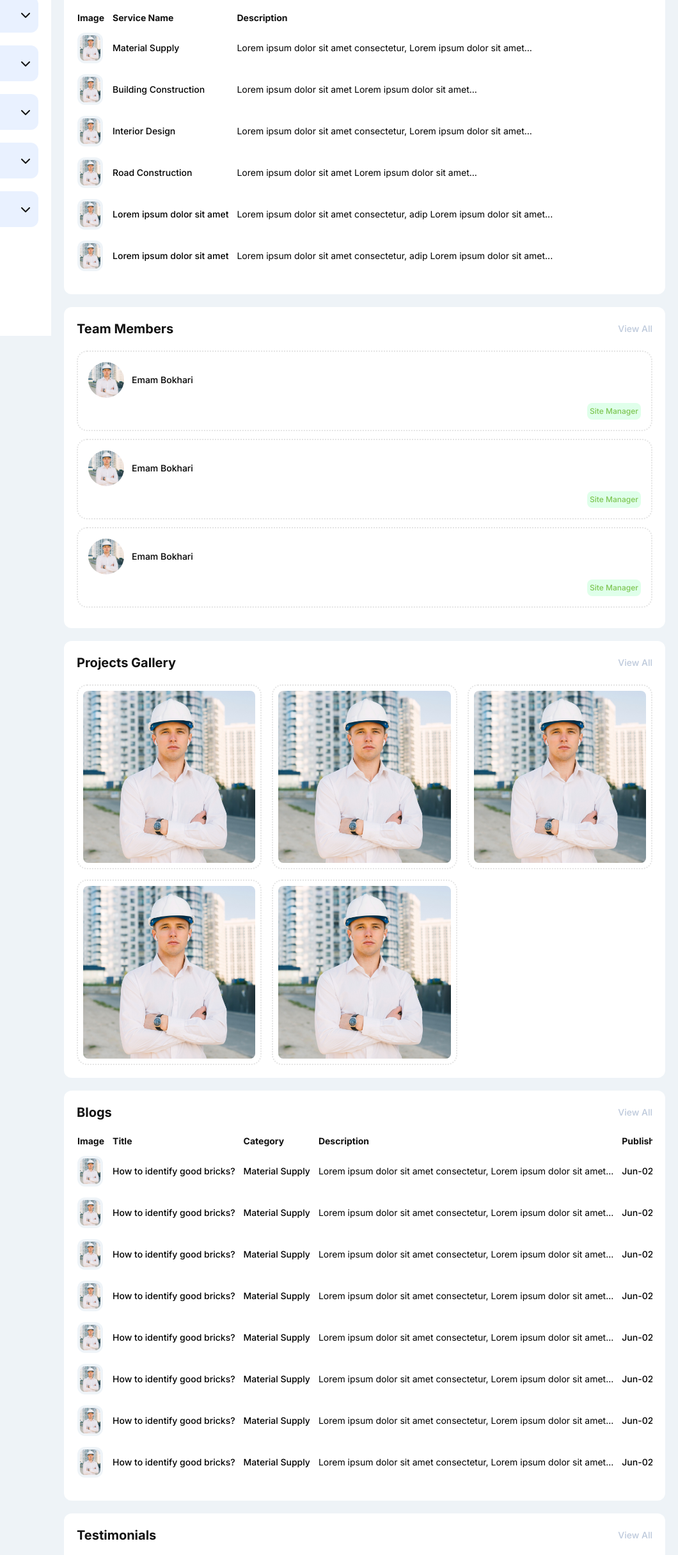
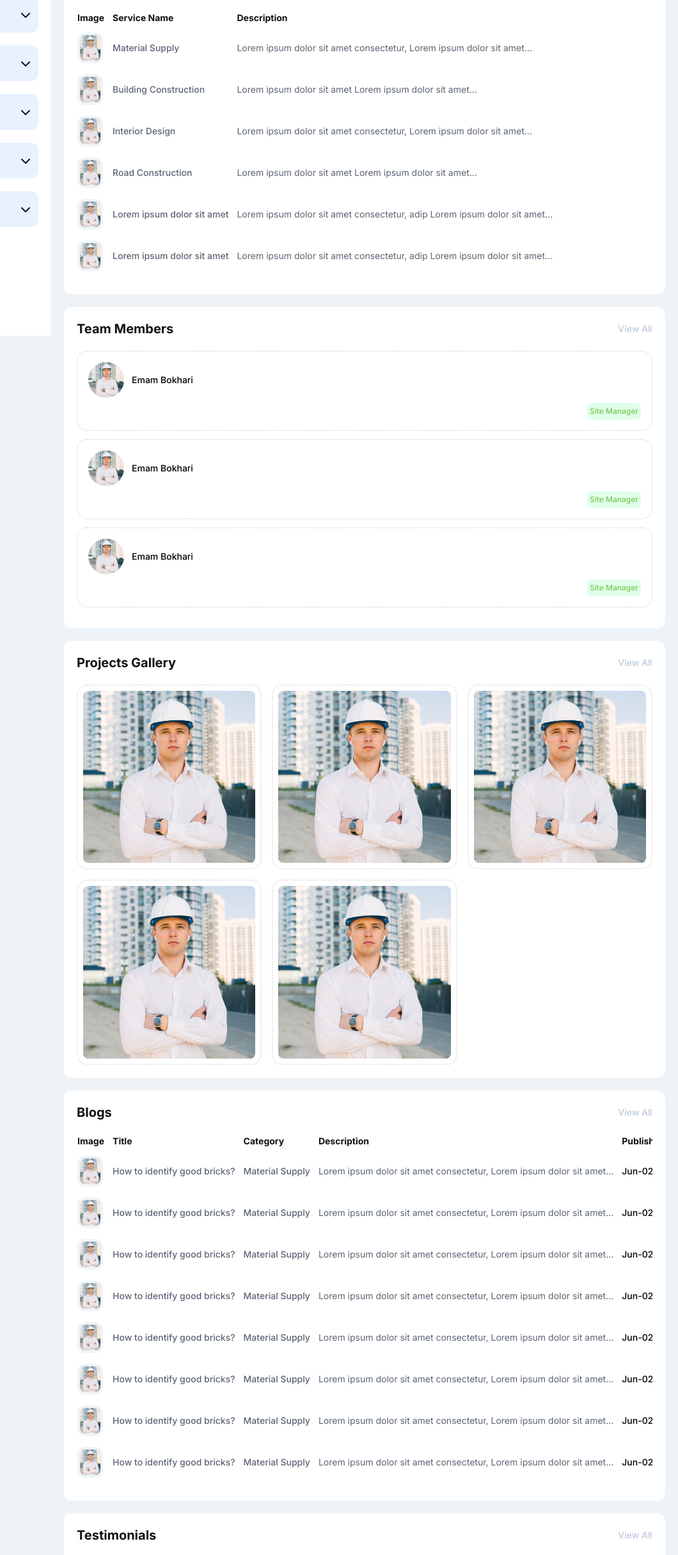
Before and after one commit to Emam-Bokhari/Construction-Portfolio-Dashboard-Template, a website: page src/index.html in a window 1280 px wide. Shown: the part 275-2706 px from the top of the page at 64% size, 220-1280 px from the left. Drawn offline with Linux system fonts and the light colour scheme.

Commit message:
fix text color

```diff
--- a/src/index.html
+++ b/src/index.html
@@ -539,8 +539,8 @@
                         <img class="w-8 h-10 object-cover rounded-lg" src="./assets/profile.jpg" alt="">
                       </div>
                     </td>
-                    <td class="pl-3 pb-4 align-middle text-sm font-[inter] font-[500] ">Material Supply</td>
-                    <td class="pl-3 pb-4 align-middle text-sm font-[inter] font-normal whitespace-nowrap 2xl:whitespace-normal">Lorem ipsum dolor sit amet consectetur, Lorem ipsum dolor sit amet...</td>
+                    <td class="pl-3 pb-4 align-middle text-sm font-[inter] font-[500] text-[#5C6573]">Material Supply</td>
+                    <td class="pl-3 pb-4 align-middle text-sm font-[inter] font-normal whitespace-nowrap 2xl:whitespace-normal text-[#5C6573]">Lorem ipsum dolor sit amet consectetur, Lorem ipsum dolor sit amet...</td>
                 </tr>
 
                 <tr >
@@ -549,8 +549,8 @@
                         <img class="w-8 h-10 object-cover rounded-lg" src="./assets/profile.jpg" alt="">
                       </div>
                     </td>
-                    <td class="pl-3 pb-4 align-middle text-sm font-[inter] font-[500] ">Building Construction</td>
-                    <td class="pl-3 pb-4  align-middle text-sm font-[inter] font-normal whitespace-nowrap 2xl:whitespace-normal">Lorem ipsum dolor sit amet Lorem ipsum dolor sit amet...</td>
+                    <td class="pl-3 pb-4 align-middle text-sm font-[inter] font-[500] text-[#5C6573]">Building Construction</td>
+                    <td class="pl-3 pb-4  align-middle text-sm font-[inter] font-normal whitespace-nowrap 2xl:whitespace-normal text-[#5C6573]">Lorem ipsum dolor sit amet Lorem ipsum dolor sit amet...</td>
                 </tr>
 
                 <tr >
@@ -559,8 +559,8 @@
                         <img class="w-8 h-10 object-cover rounded-lg" src="./assets/profile.jpg" alt="">
                       </div>
                     </td>
-                    <td class="pl-3  pb-4 align-middle text-sm font-[inter] font-[500] ">Interior Design</td>
-                    <td class="pl-3 pb-4  align-middle text-sm font-[inter] font-normal whitespace-nowrap 2xl:whitespace-normal">Lorem ipsum dolor sit amet consectetur, Lorem ipsum dolor sit amet...</td>
+                    <td class="pl-3  pb-4 align-middle text-sm font-[inter] font-[500] text-[#5C6573]">Interior Design</td>
+                    <td class="pl-3 pb-4  align-middle text-sm font-[inter] font-normal whitespace-nowrap 2xl:whitespace-normal text-[#5C6573]">Lorem ipsum dolor sit amet consectetur, Lorem ipsum dolor sit amet...</td>
                 </tr>
 
                 <tr >
@@ -569,8 +569,8 @@
                         <img class="w-8 h-10 object-cover rounded-lg" src="./assets/profile.jpg" alt="">
                       </div>
                     </td>
-                    <td class="pl-3  pb-4 align-middle text-sm font-[inter] font-[500] ">Road Construction</td>
-                    <td class="pl-3 pb-4  align-middle text-sm font-[inter] font-normal whitespace-nowrap 2xl:whitespace-normal">Lorem ipsum dolor sit amet Lorem ipsum dolor sit amet... </td>
+                    <td class="pl-3  pb-4 align-middle text-sm font-[inter] font-[500] text-[#5C6573]">Road Construction</td>
+                    <td class="pl-3 pb-4  align-middle text-sm font-[inter] font-normal whitespace-nowrap 2xl:whitespace-normal text-[#5C6573]">Lorem ipsum dolor sit amet Lorem ipsum dolor sit amet... </td>
                 </tr>
 
                 <tr >
@@ -579,8 +579,8 @@
                         <img class="w-8 h-10 object-cover rounded-lg" src="./assets/profile.jpg" alt="">
                       </div>
                     </td>
-                    <td class="pl-3  pb-4 align-middle text-sm font-[inter] font-[500] ">Lorem ipsum dolor sit amet</td>
-                    <td class="pl-3 pb-4  align-middle text-sm font-[inter] font-normal whitespace-nowrap 2xl:whitespace-normal">Lorem ipsum dolor sit amet consectetur, adip Lorem ipsum dolor sit amet...</td>
+                    <td class="pl-3  pb-4 align-middle text-sm font-[inter] font-[500] text-[#5C6573] ">Lorem ipsum dolor sit amet</td>
+                    <td class="pl-3 pb-4  align-middle text-sm font-[inter] font-normal whitespace-nowrap 2xl:whitespace-normal text-[#5C6573]">Lorem ipsum dolor sit amet consectetur, adip Lorem ipsum dolor sit amet...</td>
                 </tr>
 
                 <tr >
@@ -589,8 +589,8 @@
                         <img class="w-8 h-10 object-cover rounded-lg" src="./assets/profile.jpg" alt="">
                       </div>
                     </td>
-                    <td class="pl-3 pb-4 align-middle text-sm font-[inter] font-[500] ">Lorem ipsum dolor sit amet</td>
-                    <td class="pl-3 pb-4 align-middle text-sm font-[inter] font-normal whitespace-nowrap 2xl:whitespace-normal">Lorem ipsum dolor sit amet consectetur, adip Lorem ipsum dolor sit amet...</td>
+                    <td class="pl-3 pb-4 align-middle text-sm font-[inter] font-[500] text-[#5C6573] ">Lorem ipsum dolor sit amet</td>
+                    <td class="pl-3 pb-4 align-middle text-sm font-[inter] font-normal whitespace-nowrap 2xl:whitespace-normal text-[#5C6573]">Lorem ipsum dolor sit amet consectetur, adip Lorem ipsum dolor sit amet...</td>
                 </tr>
 
             </tbody>
@@ -743,9 +743,9 @@
                         <img class="w-8 h-10 object-cover rounded-lg" src="./assets/profile.jpg" alt="">
                       </div>
                     </td>
-                    <td class="pl-3 pb-4 align-middle text-sm font-[inter] font-[500] whitespace-nowrap 2xl:whitespace-normal">How to identify good bricks?</td>
-                    <td class="pl-3 pb-4 align-middle text-sm font-[inter] font-[500] whitespace-nowrap">Material Supply</td>
-                    <td class="pl-3 pb-4 align-middle text-sm font-[inter] font-normal whitespace-nowrap 2xl:whitespace-normal">Lorem ipsum dolor sit amet consectetur, Lorem ipsum dolor sit amet...</td>
+                    <td class="pl-3 pb-4 align-middle text-sm font-[inter] font-[500] whitespace-nowrap 2xl:whitespace-normal text-[#5C6573]">How to identify good bricks?</td>
+                    <td class="pl-3 pb-4 align-middle text-sm font-[inter] font-[500] whitespace-nowrap text-[#5C6573]">Material Supply</td>
+                    <td class="pl-3 pb-4 align-middle text-sm font-[inter] font-normal whitespace-nowrap 2xl:whitespace-normal text-[#5C6573]">Lorem ipsum dolor sit amet consectetur, Lorem ipsum dolor sit amet...</td>
                     <td class="pl-3 pb-4 align-middle text-sm font-[inter] font-[500] whitespace-nowrap">Jun-02-2024</td>
                     <td class="pl-3 pb-4 align-middle text-sm font-[inter] font-[500] whitespace-nowrap">Admin</td>
                 </tr>
@@ -756,9 +756,9 @@
                         <img class="w-8 h-10 object-cover rounded-lg" src="./assets/profile.jpg" alt="">
                       </div>
                     </td>
-                    <td class="pl-3 pb-4 align-middle text-sm font-[inter] font-[500] whitespace-nowrap 2xl:whitespace-normal ">How to identify good bricks?</td>
-                    <td class="pl-3 pb-4 align-middle text-sm font-[inter] font-[500] whitespace-nowrap">Material Supply</td>
-                    <td class="pl-3 pb-4 align-middle text-sm font-[inter] font-normal whitespace-nowrap 2xl:whitespace-normal">Lorem ipsum dolor sit amet consectetur, Lorem ipsum dolor sit amet...</td>
+                    <td class="pl-3 pb-4 align-middle text-sm font-[inter] font-[500] whitespace-nowrap 2xl:whitespace-normal text-[#5C6573] ">How to identify good bricks?</td>
+                    <td class="pl-3 pb-4 align-middle text-sm font-[inter] font-[500] whitespace-nowrap text-[#5C6573]">Material Supply</td>
+                    <td class="pl-3 pb-4 align-middle text-sm font-[inter] font-normal whitespace-nowrap 2xl:whitespace-normal text-[#5C6573]">Lorem ipsum dolor sit amet consectetur, Lorem ipsum dolor sit amet...</td>
                     <td class="pl-3 pb-4 align-middle text-sm font-[inter] font-[500] whitespace-nowrap">Jun-02-2024</td>
                     <td class="pl-3 pb-4 align-middle text-sm font-[inter] font-[500] whitespace-nowrap">Admin</td>
                 </tr>
@@ -769,9 +769,9 @@
                         <img class="w-8 h-10 object-cover rounded-lg" src="./assets/profile.jpg" alt="">
                       </div>
                     </td>
-                    <td class="pl-3 pb-4 align-middle text-sm font-[inter] font-[500] whitespace-nowrap 2xl:whitespace-normal">How to identify good bricks?</td>
-                    <td class="pl-3 pb-4 align-middle text-sm font-[inter] font-[500] whitespace-nowrap">Material Supply</td>
-                    <td class="pl-3 pb-4 align-middle text-sm font-[inter] font-normal whitespace-nowrap 2xl:whitespace-normal">Lorem ipsum dolor sit amet consectetur, Lorem ipsum dolor sit amet...</td>
+                    <td class="pl-3 pb-4 align-middle text-sm font-[inter] font-[500] whitespace-nowrap 2xl:whitespace-normal text-[#5C6573]">How to identify good bricks?</td>
+                    <td class="pl-3 pb-4 align-middle text-sm font-[inter] font-[500] whitespace-nowrap text-[#5C6573]">Material Supply</td>
+                    <td class="pl-3 pb-4 align-middle text-sm font-[inter] font-normal whitespace-nowrap 2xl:whitespace-normal text-[#5C6573]">Lorem ipsum dolor sit amet consectetur, Lorem ipsum dolor sit amet...</td>
                     <td class="pl-3 pb-4 align-middle text-sm font-[inter] font-[500] whitespace-nowrap">Jun-02-2024</td>
                     <td class="pl-3 pb-4 align-middle text-sm font-[inter] font-[500] whitespace-nowrap">Admin</td>
                 </tr>
@@ -782,9 +782,9 @@
                         <img class="w-8 h-10 object-cover rounded-lg" src="./assets/profile.jpg" alt="">
                       </div>
                     </td>
-                    <td class="pl-3 pb-4 align-middle text-sm font-[inter] font-[500] whitespace-nowrap 2xl:whitespace-normal ">How to identify good bricks?</td>
-                    <td class="pl-3 pb-4 align-middle text-sm font-[inter] font-[500] whitespace-nowrap">Material Supply</td>
-                    <td class="pl-3 pb-4 align-middle text-sm font-[inter] font-normal whitespace-nowrap 2xl:whitespace-normal">Lorem ipsum dolor sit amet consectetur, Lorem ipsum dolor sit amet...</td>
+                    <td class="pl-3 pb-4 align-middle text-sm font-[inter] font-[500] whitespace-nowrap 2xl:whitespace-normal text-[#5C6573] ">How to identify good bricks?</td>
+                    <td class="pl-3 pb-4 align-middle text-sm font-[inter] font-[500] whitespace-nowrap text-[#5C6573]">Material Supply</td>
+                    <td class="pl-3 pb-4 align-middle text-sm font-[inter] font-normal whitespace-nowrap 2xl:whitespace-normal text-[#5C6573]">Lorem ipsum dolor sit amet consectetur, Lorem ipsum dolor sit amet...</td>
                     <td class="pl-3 pb-4 align-middle text-sm font-[inter] font-[500] whitespace-nowrap">Jun-02-2024</td>
                     <td class="pl-3 pb-4 align-middle text-sm font-[inter] font-[500] whitespace-nowrap">Admin</td>
                 </tr>
@@ -795,9 +795,9 @@
                         <img class="w-8 h-10 object-cover rounded-lg" src="./assets/profile.jpg" alt="">
                       </div>
                     </td>
-                    <td class="pl-3 pb-4 align-middle text-sm font-[inter] font-[500] whitespace-nowrap 2xl:whitespace-normal">How to identify good bricks?</td>
-                    <td class="pl-3 pb-4 align-middle text-sm font-[inter] font-[500] whitespace-nowrap">Material Supply</td>
-                    <td class="pl-3 pb-4 align-middle text-sm font-[inter] font-normal whitespace-nowrap 2xl:whitespace-normal">Lorem ipsum dolor sit amet consectetur, Lorem ipsum dolor sit amet...</td>
+                    <td class="pl-3 pb-4 align-middle text-sm font-[inter] font-[500] whitespace-nowrap 2xl:whitespace-normal text-[#5C6573]">How to identify good bricks?</td>
+                    <td class="pl-3 pb-4 align-middle text-sm font-[inter] font-[500] whitespace-nowrap text-[#5C6573]">Material Supply</td>
+                    <td class="pl-3 pb-4 align-middle text-sm font-[inter] font-normal whitespace-nowrap 2xl:whitespace-normal text-[#5C6573]">Lorem ipsum dolor sit amet consectetur, Lorem ipsum dolor sit amet...</td>
                     <td class="pl-3 pb-4 align-middle text-sm font-[inter] font-[500] whitespace-nowrap">Jun-02-2024</td>
                     <td class="pl-3 pb-4 align-middle text-sm font-[inter] font-[500] whitespace-nowrap">Admin</td>
                 </tr>
@@ -808,9 +808,9 @@
                         <img class="w-8 h-10 object-cover rounded-lg" src="./assets/profile.jpg" alt="">
                       </div>
                     </td>
-                    <td class="pl-3 pb-4 align-middle text-sm font-[inter] font-[500] whitespace-nowrap 2xl:whitespace-normal">How to identify good bricks?</td>
-                    <td class="pl-3 pb-4 align-middle text-sm font-[inter] font-[500] whitespace-nowrap">Material Supply</td>
-                    <td class="pl-3 pb-4 align-middle text-sm font-[inter] font-normal whitespace-nowrap 2xl:whitespace-normal">Lorem ipsum dolor sit amet consectetur, Lorem ipsum dolor sit amet...</td>
+                    <td class="pl-3 pb-4 align-middle text-sm font-[inter] font-[500] whitespace-nowrap 2xl:whitespace-normal text-[#5C6573]">How to identify good bricks?</td>
+                    <td class="pl-3 pb-4 align-middle text-sm font-[inter] font-[500] whitespace-nowrap text-[#5C6573]">Material Supply</td>
+                    <td class="pl-3 pb-4 align-middle text-sm font-[inter] font-normal whitespace-nowrap 2xl:whitespace-normal text-[#5C6573]">Lorem ipsum dolor sit amet consectetur, Lorem ipsum dolor sit amet...</td>
                     <td class="pl-3 pb-4 align-middle text-sm font-[inter] font-[500] whitespace-nowrap">Jun-02-2024</td>
                     <td class="pl-3 pb-4 align-middle text-sm font-[inter] font-[500] whitespace-nowrap">Admin</td>
                 </tr>
@@ -821,9 +821,9 @@
                         <img class="w-8 h-10 object-cover rounded-lg" src="./assets/profile.jpg" alt="">
                       </div>
                     </td>
-                    <td class="pl-3 pb-4 align-middle text-sm font-[inter] font-[500] whitespace-nowrap 2xl:whitespace-normal">How to identify good bricks?</td>
-                    <td class="pl-3 pb-4 align-middle text-sm font-[inter] font-[500] whitespace-nowrap">Material Supply</td>
-                    <td class="pl-3 pb-4 align-middle text-sm font-[inter] font-normal whitespace-nowrap 2xl:whitespace-normal">Lorem ipsum dolor sit amet consectetur, Lorem ipsum dolor sit amet...</td>
+                    <td class="pl-3 pb-4 align-middle text-sm font-[inter] font-[500] whitespace-nowrap 2xl:whitespace-normal text-[#5C6573]">How to identify good bricks?</td>
+                    <td class="pl-3 pb-4 align-middle text-sm font-[inter] font-[500] whitespace-nowrap text-[#5C6573]">Material Supply</td>
+                    <td class="pl-3 pb-4 align-middle text-sm font-[inter] font-normal whitespace-nowrap 2xl:whitespace-normal text-[#5C6573]">Lorem ipsum dolor sit amet consectetur, Lorem ipsum dolor sit amet...</td>
                     <td class="pl-3 pb-4 align-middle text-sm font-[inter] font-[500] whitespace-nowrap">Jun-02-2024</td>
                     <td class="pl-3 pb-4 align-middle text-sm font-[inter] font-[500] whitespace-nowrap">Admin</td>
                 </tr>
@@ -834,9 +834,9 @@
                         <img class="w-8 h-10 object-cover rounded-lg" src="./assets/profile.jpg" alt="">
                       </div>
                     </td>
-                    <td class="pl-3 pb-4 align-middle text-sm font-[inter] font-[500] whitespace-nowrap 2xl:whitespace-normal">How to identify good bricks?</td>
-                    <td class="pl-3 pb-4 align-middle text-sm font-[inter] font-[500] whitespace-nowrap">Material Supply</td>
-                    <td class="pl-3 pb-4 align-middle text-sm font-[inter] font-normal whitespace-nowrap 2xl:whitespace-normal">Lorem ipsum dolor sit amet consectetur, Lorem ipsum dolor sit amet...</td>
+                    <td class="pl-3 pb-4 align-middle text-sm font-[inter] font-[500] whitespace-nowrap 2xl:whitespace-normal text-[#5C6573]">How to identify good bricks?</td>
+                    <td class="pl-3 pb-4 align-middle text-sm font-[inter] font-[500] whitespace-nowrap text-[#5C6573]">Material Supply</td>
+                    <td class="pl-3 pb-4 align-middle text-sm font-[inter] font-normal whitespace-nowrap 2xl:whitespace-normal text-[#5C6573]">Lorem ipsum dolor sit amet consectetur, Lorem ipsum dolor sit amet...</td>
                     <td class="pl-3 pb-4 align-middle text-sm font-[inter] font-[500] whitespace-nowrap">Jun-02-2024</td>
                     <td class="pl-3 pb-4 align-middle text-sm font-[inter] font-[500] whitespace-nowrap">Admin</td>
                 </tr>
@@ -882,7 +882,7 @@
                   <i class="fa-solid fa-star text-[10px] text-[#FFA800]"></i>
                   <i class="fa-solid fa-star text-[10px] text-[#FFA800]"></i>
                 </span>
-                <p class="text-sm font-[inter] font-normal" >Lorem ipsum dolor sit amet consectetur adipisicing elit. Nostrum, non. Lorem ipsum dolor sit amet...</p>
+                <p class="text-sm font-[inter] font-normal text-[#5C6573]" >Lorem ipsum dolor sit amet consectetur adipisicing elit. Nostrum, non. Lorem ipsum dolor sit amet...</p>
                 </div>
 
                 </div>
@@ -905,7 +905,7 @@
                   <i class="fa-solid fa-star text-[10px] text-[#FFA800]"></i>
                   <i class="fa-solid fa-star text-[10px] text-[#FFA800]"></i>
                 </span>
-                <p class="text-sm font-[inter] font-normal" >Lorem ipsum dolor sit amet consectetur adipisicing elit. Nostrum, non. Lorem ipsum dolor sit amet...</p>
+                <p class="text-sm font-[inter] font-normal text-[#5C6573]" >Lorem ipsum dolor sit amet consectetur adipisicing elit. Nostrum, non. Lorem ipsum dolor sit amet...</p>
                 </div>
 
                 </div>
@@ -928,7 +928,7 @@
                   <i class="fa-solid fa-star text-[10px] text-[#FFA800]"></i>
                   <i class="fa-solid fa-star text-[10px] text-[#FFA800]"></i>
                 </span>
-                <p class="text-sm font-[inter] font-normal" >Lorem ipsum dolor sit amet consectetur adipisicing elit. Nostrum, non. Lorem ipsum dolor sit amet...</p>
+                <p class="text-sm font-[inter] font-normal text-[#5C6573]" >Lorem ipsum dolor sit amet consectetur adipisicing elit. Nostrum, non. Lorem ipsum dolor sit amet...</p>
                 </div>
 
                 </div>
@@ -951,7 +951,7 @@
                   <i class="fa-solid fa-star text-[10px] text-[#FFA800]"></i>
                   <i class="fa-solid fa-star text-[10px] text-[#FFA800]"></i>
                 </span>
-                <p class="text-sm font-[inter] font-normal" >Lorem ipsum dolor sit amet consectetur adipisicing elit. Nostrum, non. Lorem ipsum dolor sit amet...</p>
+                <p class="text-sm font-[inter] font-normal text-[#5C6573]" >Lorem ipsum dolor sit amet consectetur adipisicing elit. Nostrum, non. Lorem ipsum dolor sit amet...</p>
                 </div>
 
                 </div>
@@ -974,7 +974,7 @@
                   <i class="fa-solid fa-star text-[10px] text-[#FFA800]"></i>
                   <i class="fa-solid fa-star text-[10px] text-[#FFA800]"></i>
                 </span>
-                <p class="text-sm font-[inter] font-normal" >Lorem ipsum dolor sit amet consectetur adipisicing elit. Nostrum, non. Lorem ipsum dolor sit amet...</p>
+                <p class="text-sm font-[inter] font-normal text-[#5C6573]" >Lorem ipsum dolor sit amet consectetur adipisicing elit. Nostrum, non. Lorem ipsum dolor sit amet...</p>
                 </div>
 
                 </div>
@@ -997,7 +997,7 @@
                   <i class="fa-solid fa-star text-[10px] text-[#FFA800]"></i>
                   <i class="fa-solid fa-star text-[10px] text-[#FFA800]"></i>
                 </span>
-                <p class="text-sm font-[inter] font-normal" >Lorem ipsum dolor sit amet consectetur adipisicing elit. Nostrum, non. Lorem ipsum dolor sit amet...</p>
+                <p class="text-sm font-[inter] font-normal text-[#5C6573]" >Lorem ipsum dolor sit amet consectetur adipisicing elit. Nostrum, non. Lorem ipsum dolor sit amet...</p>
                 </div>
 
                 </div>
```
Also changed, not shown: src/output.css.
